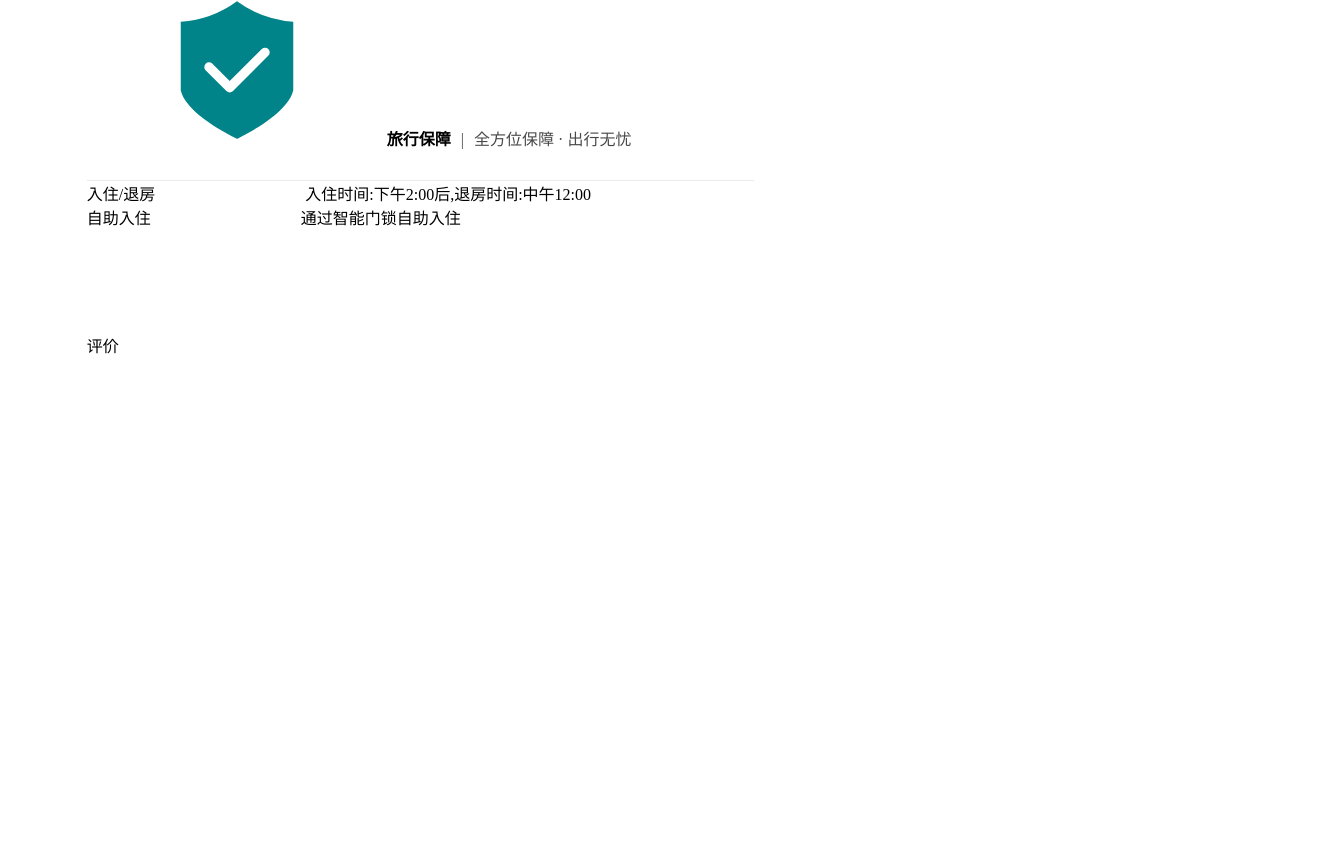
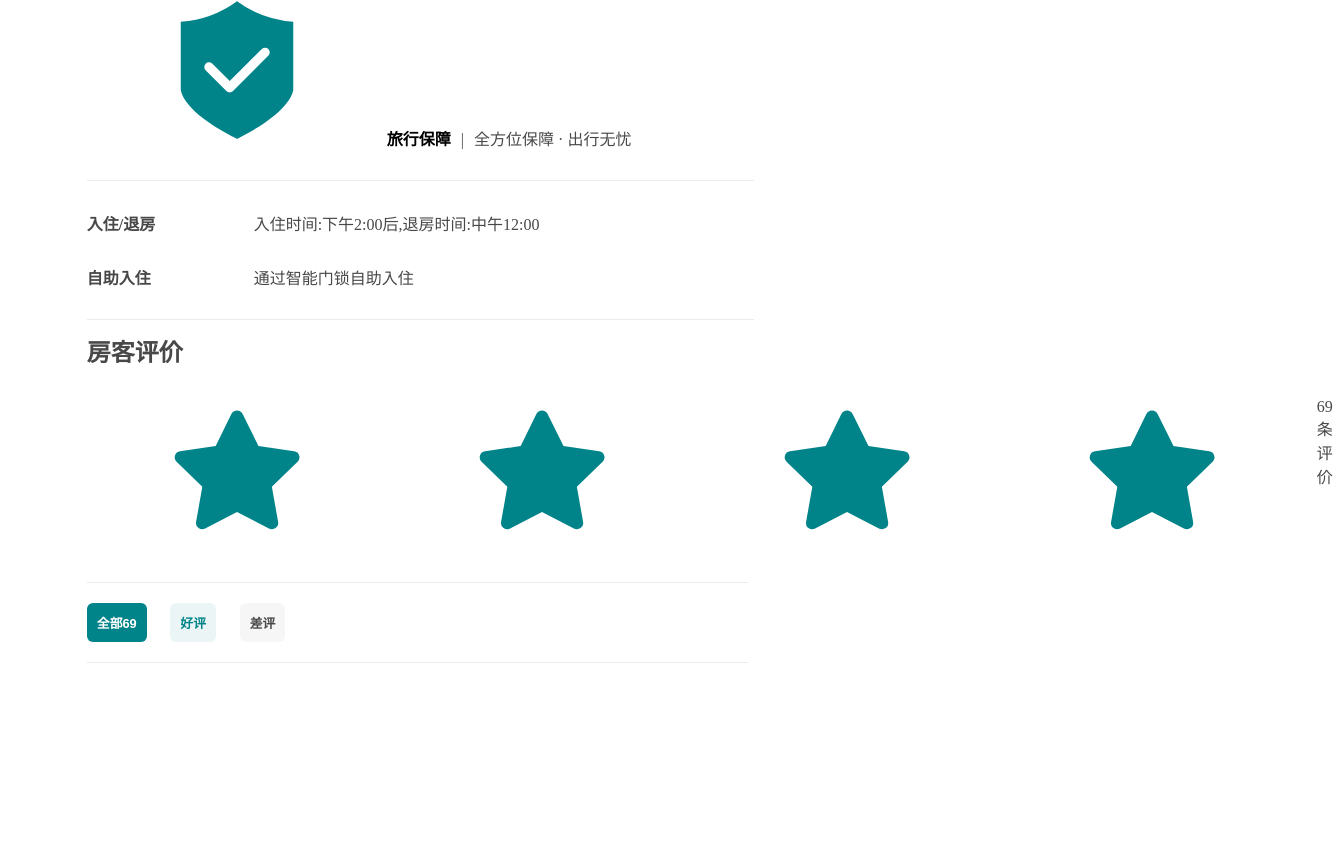
Before and after one commit to PottermoreIron/Airbnb-like-Website, a Vue app: page /house in a window 1280 px wide. Shown: the part 1154-2000 px from the top of the page, 1333 px wide, since content can reach past the window. Built offline with nearby package versions, Linux system fonts and the light colour scheme.

Commit message:
房子详情页评价开始搭建

```diff
--- a/src/components/content/home/main/MainItem.vue
+++ b/src/components/content/home/main/MainItem.vue
@@ -36,8 +36,6 @@ export default {
   created() {
     let _this = this;
     _this.stars = new Array(Number(_this.score)).join(",").split(",");
-    console.log("这是");
-    console.log(_this.stars);
   },
   methods: {
     //   测试用的
--- a/src/components/content/house/HouseMain.vue
+++ b/src/components/content/house/HouseMain.vue
@@ -116,21 +116,57 @@
               <div class="separation"></div>
             </div>
             <div class="house_message">
-              <div class="message_first_container">
-                <span class="message_first_bold">入住/退房</span>
-                <span style="margin-left: 150px"
-                  >入住时间:下午2:00后,退房时间:中午12:00</span
-                >
+              <div class="message_container">
+                <span class="message_bold">入住/退房</span>
+                <span>入住时间:下午2:00后,退房时间:中午12:00</span>
               </div>
-              <div class="message_second_container">
-                <span class="message_second_bold">自助入住</span>
-                <span style="margin-left: 150px">通过智能门锁自助入住</span>
+              <div class="message_container">
+                <span class="message_bold">自助入住</span>
+                <span>通过智能门锁自助入住</span>
               </div>
+            </div>
+            <div style="margin-top: 30px; margin-bottom: 0px">
+              <div class="separation"></div>
             </div>
           </div>
           <div class="house_detail_bottom"></div>
         </div>
-        <div id="comment" class="section house_comment">评价</div>
+        <div id="comment" class="section house_comment">
+          <div class="house_comment_title">房客评价</div>
+          <div class="house_scores">
+            <span v-for="item in stars" :key="item.index">
+              <svg
+                class="icon"
+                aria-hidden="true"
+                style="font-size: 1.2rem; margin-right: 5px"
+              >
+                <use xlink:href="#icon-star"></use>
+              </svg>
+            </span>
+            <div class="comment_num">69条评价</div>
+          </div>
+          <div style="margin-top: 30px; margin-bottom: 0px">
+            <div class="separation"></div>
+          </div>
+          <div class="comment_container">
+            <div class="comment_label_container" @click="changeCommentList">
+              <div class="comment_totoal">
+                <button class="total_btn comment_btn_focus" id="total_btn">
+                  全部69
+                </button>
+              </div>
+              <div class="comment_good">
+                <button class="good_btn">好评</button>
+              </div>
+              <div class="comment_bad">
+                <button class="bad_btn">差评</button>
+              </div>
+            </div>
+          </div>
+          <div style="margin-top: 20px; margin-bottom: 0px">
+            <div class="separation"></div>
+          </div>
+        </div>
         <div id="date" class="section house_date">可订日期</div>
         <div id="location" class="section house_location">位置</div>
         <div id="tips" class="section house_tips">须知</div>
@@ -142,14 +178,25 @@
 
 <script>
 export default {
+  components: {},
   name: "HouseMain",
   data() {
     return {
       scroll: "",
       descriptionVisible: false,
+      score: "4",
     };
   },
+  created() {
+    let _this = this;
+    _this.stars = new Array(Number(_this.score)).join(",").split(",");
+  },
+  mounted() {
+    //   初始化
+    window.addEventListener("scroll", this.pageScroll);
+  },
   methods: {
+    //   锚点滑动定位
     pageScroll() {
       // 拿到当前的scrollTop,即当前元素离浏览器顶部的高度
       this.scroll =
@@ -207,16 +254,24 @@ export default {
         }
       }
     },
+    // button foucs样式
+    changeCommentList(e) {
+      if (e.target && e.target.nodeName.toLowerCase() == "button") {
+        let $btn = $(e.target);
+        $btn
+          .addClass("comment_btn_focus")
+          .parent()
+          .siblings()
+          .children()
+          .removeClass("comment_btn_focus");
+      }
+    },
   },
   watch: {
     //   监听scroll高度,用于锚点样式随页面滑动而改变
     scroll: function () {
       this.loadScroll();
     },
-  },
-  mounted() {
-    //   初始化
-    window.addEventListener("scroll", this.pageScroll);
   },
 };
 </script>
@@ -392,6 +447,63 @@ export default {
   display: flex;
   flex-direction: column;
 }
+.message_container {
+  margin-top: 30px;
+  color: rgb(72, 72, 72);
+}
+.message_bold {
+  width: 25%;
+  float: left;
+  font-size: 1rem;
+  font-weight: bold;
+}
+/* house comment */
+.comment_container {
+  margin-top: 20px;
+}
+.house_comment {
+  color: rgb(72, 72, 72);
+}
+.house_comment_title {
+  font-size: 1.5rem;
+  font-weight: bold;
+}
+.house_scores {
+  display: flex;
+  margin-top: 30px;
+}
+.comment_num {
+  margin-left: 10px;
+}
+.comment_label_container {
+  width: 30%;
+  display: flex;
+  justify-content: space-between;
+}
+.total_btn,
+.good_btn,
+.bad_btn {
+  padding: 10px;
+  cursor: pointer;
+  font-size: 0.8rem;
+  font-weight: bold;
+  border-radius: 6px;
+  border: none;
+  outline: none;
+}
+.good_btn,
+.total_btn {
+  background: rgb(235, 245, 246);
+  color: rgb(0, 132, 137);
+}
+.bad_btn {
+  background: rgb(246, 246, 246);
+  color: rgb(72, 72, 72);
+}
+.comment_btn_focus {
+  background: rgb(0, 132, 137);
+  color: rgb(255, 255, 255);
+}
 .house_detail,
 .house_comment,
 .house_date,
@@ -401,7 +513,6 @@ export default {
   height: 1000px;
   padding: 3px;
 }
-
 .house_order {
   width: 100px;
   height: 100px;
```
